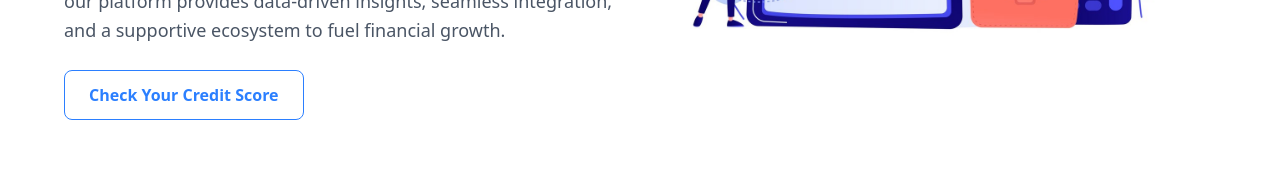
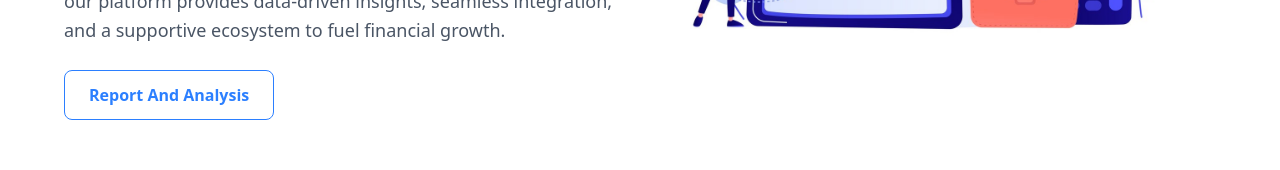
Before and after one commit to arpit2212/BizCrediq, a React (Vite) app: page / in a window 1280 px wide. Shown: the part 537-707 px from the top of the page. Built offline with nearby package versions, Linux system fonts and the light colour scheme.

Commit message:
added Link

```diff
--- a/src/Components/Header/Header.jsx
+++ b/src/Components/Header/Header.jsx
@@ -117,7 +117,7 @@ const Header = () => {
             About Us
           </a>
           <a
-            href="/Hackathon"
+            href="/Consumer_Grievance"
             className="text-black hover:text-[#3646F5] border border-black px-4 py-2"
           >
             Consumer Grievance
--- a/src/Components/MainPage/TitlePage.jsx
+++ b/src/Components/MainPage/TitlePage.jsx
@@ -19,9 +19,13 @@ const TitlePage = () => {
 
         {/* Buttons */}
         <div className="flex flex-wrap justify-center md:justify-start gap-4 mt-6">
-          <button className="border border-blue-500 hover:bg-blue-500 hover:text-white text-blue-500 px-5 py-2 md:px-6 md:py-3 rounded-lg font-semibold">
-            Check Your Credit Score
-          </button>
+        <button
+  className="border border-blue-500 hover:bg-blue-500 hover:text-white text-blue-500 px-5 py-2 md:px-6 md:py-3 rounded-lg font-semibold"
+  onClick={() => window.location.href = "https://9e816cbebd6ae5efec.gradio.live/"}
+>
+  Report And Analysis
+</button>
+
         </div>
       </div>
 
--- /dev/null
+++ b/src/Pages/customerG.jsx
@@ -0,0 +1,19 @@
+import AboutUsContain from "../Components/AboutUs/AboutContain";
+import Footer from "../Components/Footer/Fotter";
+import Header from "../Components/Header/Header";
+
+const CustomerG = () => {
+    return (
+        <div className="flex flex-col min-h-screen bg-white">
+        <Header />
+        <main className="flex-grow">
+         <AboutUsContain/>
+
+        </main>
+        <Footer />
+      </div>
+      );
+    }
+
+
+  export default CustomerG;
--- a/src/main.jsx
+++ b/src/main.jsx
@@ -13,6 +13,7 @@ root.render(
       <Routes>
         <Route path="/" element={<App />} />
         <Route path="/AboutUs" element={<AboutUs />} />
+        <Route path="/Consumer_Grievance" element={<AboutUs />} />
         <Route path="/ContactUs" element={<ContactUs />} />
       </Routes>
     </Router>
```
Also changed, not shown: src/Components/CustomerG/CustomerG.jsx (added).
